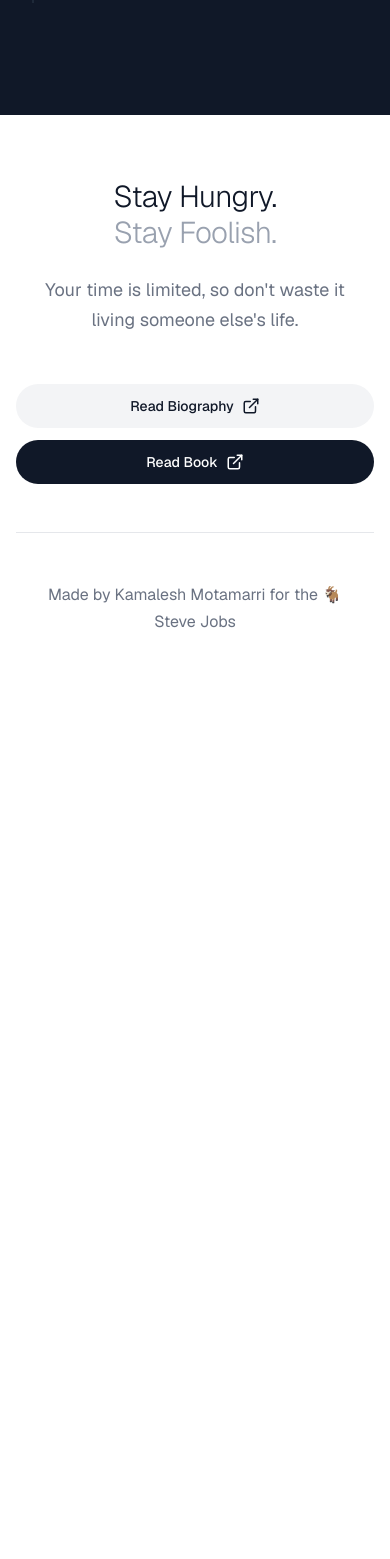
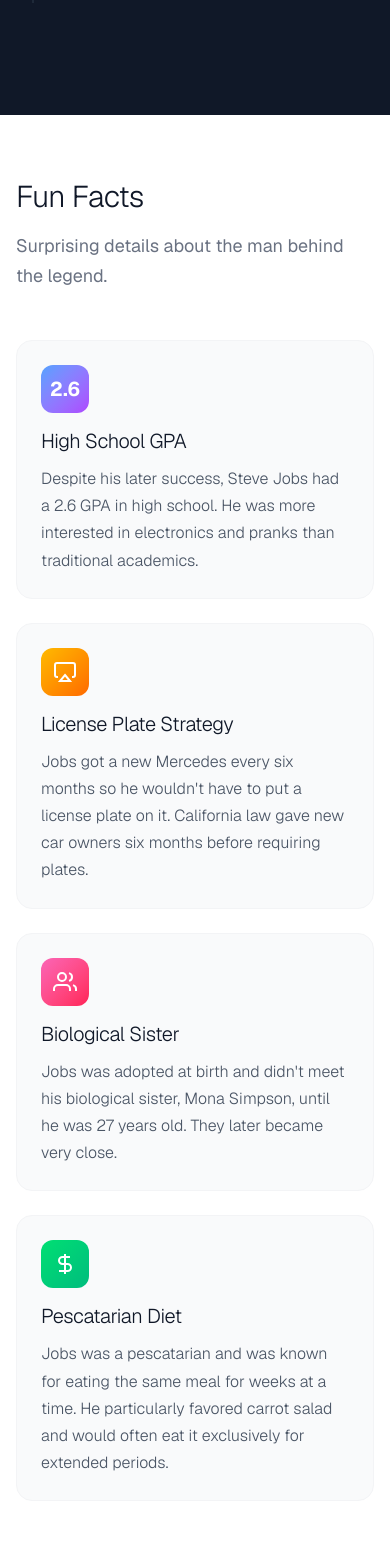
Before and after one commit to kamaleshmotamarri/stevejobsportfolio, a Next.js app: page / in a window 390 px wide. Shown: the part 5249-6808 px from the top of the page. Before the commit the page ends 5948 px from the top, so only its background shows below. Built offline with nearby package versions, Linux system fonts and the light colour scheme.

Commit message:
Add Fun Facts section with navbar integration

```diff
--- a/app/page.tsx
+++ b/app/page.tsx
@@ -24,7 +24,7 @@
   // Active section detection
   useEffect(() => {
     const handleScroll = () => {
-      const sections = ['hero', 'principles', 'products', 'journey', 'contact'];
+      const sections = ['hero', 'principles', 'products', 'journey', 'funfacts', 'contact'];
       const scrollPosition = window.scrollY + 300;
 
       for (const section of sections) {
@@ -217,11 +217,11 @@
 
             {/* Desktop Menu */}
             <div className="hidden md:flex items-center gap-8">
-              {['Principles', 'Products', 'Journey', 'Learn More'].map((item) => (
+              {['Principles', 'Products', 'Journey', 'Fun Facts', 'Learn More'].map((item) => (
                 <button
                   key={item}
-                  onClick={() => scrollToSection(item === 'Learn More' ? 'contact' : item.toLowerCase())}
-                  className={`text-sm font-medium transition-colors hover:text-gray-600 ${activeSection === (item === 'Learn More' ? 'contact' : item.toLowerCase()) ? 'text-gray-900' : 'text-gray-400'
+                  onClick={() => scrollToSection(item === 'Learn More' ? 'contact' : item === 'Fun Facts' ? 'funfacts' : item.toLowerCase())}
+                  className={`text-sm font-medium transition-colors hover:text-gray-600 ${activeSection === (item === 'Learn More' ? 'contact' : item === 'Fun Facts' ? 'funfacts' : item.toLowerCase()) ? 'text-gray-900' : 'text-gray-400'
                     }`}
                 >
                   {item}
@@ -251,10 +251,10 @@
               className="md:hidden overflow-hidden bg-white border-b border-gray-100 relative z-40"
             >
               <div className="px-4 sm:px-6 py-4 space-y-1">
-                {['Principles', 'Products', 'Journey', 'Learn More'].map((item) => (
+                {['Principles', 'Products', 'Journey', 'Fun Facts', 'Learn More'].map((item) => (
                   <button
                     key={item}
-                    onClick={() => scrollToSection(item === 'Learn More' ? 'contact' : item.toLowerCase())}
+                    onClick={() => scrollToSection(item === 'Learn More' ? 'contact' : item === 'Fun Facts' ? 'funfacts' : item.toLowerCase())}
                     className="block w-full text-left py-3 px-2 text-lg font-medium text-gray-600 hover:text-gray-900 hover:bg-gray-50 rounded-lg transition-colors"
                   >
                     {item}
@@ -494,6 +494,107 @@
         </div>
       </section>
 
+      {/* Fun Facts Section */}
+      <section id="funfacts" className="py-16 sm:py-24 md:py-32 bg-white">
+        <div className="max-w-7xl mx-auto px-4 sm:px-6 md:px-12">
+          <motion.div
+            initial={{ opacity: 0, y: 20 }}
+            whileInView={{ opacity: 1, y: 0 }}
+            viewport={{ once: true }}
+            className="mb-12 md:mb-20"
+          >
+            <h2 className="text-3xl sm:text-4xl md:text-5xl font-semibold tracking-tight mb-4 md:mb-6">Fun Facts</h2>
+            <p className="text-lg sm:text-xl text-gray-500 max-w-2xl">
+              Surprising details about the man behind the legend.
+            </p>
+          </motion.div>
+
+          <div className="grid sm:grid-cols-2 gap-6 sm:gap-8 lg:gap-12">
+            <motion.div
+              initial={{ opacity: 0, y: 20 }}
+              whileInView={{ opacity: 1, y: 0 }}
+              viewport={{ once: true }}
+              transition={{ delay: 0.1 }}
+              className="bg-gray-50 p-6 sm:p-8 md:p-12 rounded-2xl sm:rounded-3xl border border-gray-100 hover:shadow-lg transition-shadow duration-300"
+            >
+              <div className="mb-4 md:mb-6">
+                <div className="w-12 h-12 sm:w-16 sm:h-16 rounded-xl sm:rounded-2xl bg-gradient-to-br from-blue-400 to-purple-500 flex items-center justify-center text-white text-xl sm:text-2xl font-bold">
+                  2.6
+                </div>
+              </div>
+              <h3 className="text-xl sm:text-2xl font-semibold mb-3 md:mb-4 text-gray-900">High School GPA</h3>
+              <p className="text-gray-600 leading-relaxed text-base sm:text-lg font-light">
+                Despite his later success, Steve Jobs had a 2.6 GPA in high school. He was more interested in electronics and pranks than traditional academics.
+              </p>
+            </motion.div>
+
+            <motion.div
+              initial={{ opacity: 0, y: 20 }}
+              whileInView={{ opacity: 1, y: 0 }}
+              viewport={{ once: true }}
+              transition={{ delay: 0.2 }}
+              className="bg-gray-50 p-6 sm:p-8 md:p-12 rounded-2xl sm:rounded-3xl border border-gray-100 hover:shadow-lg transition-shadow duration-300"
+            >
+              <div className="mb-4 md:mb-6">
+                <div className="w-12 h-12 sm:w-16 sm:h-16 rounded-xl sm:rounded-2xl bg-gradient-to-br from-amber-400 to-orange-500 flex items-center justify-center text-white">
+                  <svg className="w-6 h-6 sm:w-8 sm:h-8" viewBox="0 0 24 24" fill="none" stroke="currentColor" strokeWidth="2">
+                    <path d="M5 17H4a2 2 0 0 1-2-2V5a2 2 0 0 1 2-2h16a2 2 0 0 1 2 2v10a2 2 0 0 1-2 2h-1" />
+                    <polygon points="12 15 17 21 7 21 12 15" />
+                  </svg>
+                </div>
+              </div>
+              <h3 className="text-xl sm:text-2xl font-semibold mb-3 md:mb-4 text-gray-900">License Plate Strategy</h3>
+              <p className="text-gray-600 leading-relaxed text-base sm:text-lg font-light">
+                Jobs got a new Mercedes every six months so he wouldn&apos;t have to put a license plate on it. California law gave new car owners six months before requiring plates.
+              </p>
+            </motion.div>
+
+            <motion.div
+              initial={{ opacity: 0, y: 20 }}
+              whileInView={{ opacity: 1, y: 0 }}
+              viewport={{ once: true }}
+              transition={{ delay: 0.3 }}
+              className="bg-gray-50 p-6 sm:p-8 md:p-12 rounded-2xl sm:rounded-3xl border border-gray-100 hover:shadow-lg transition-shadow duration-300"
+            >
+              <div className="mb-4 md:mb-6">
+                <div className="w-12 h-12 sm:w-16 sm:h-16 rounded-xl sm:rounded-2xl bg-gradient-to-br from-pink-400 to-rose-500 flex items-center justify-center text-white">
+                  <svg className="w-6 h-6 sm:w-8 sm:h-8" viewBox="0 0 24 24" fill="none" stroke="currentColor" strokeWidth="2">
+                    <path d="M17 21v-2a4 4 0 0 0-4-4H5a4 4 0 0 0-4 4v2" />
+                    <circle cx="9" cy="7" r="4" />
+                    <path d="M23 21v-2a4 4 0 0 0-3-3.87" />
+                    <path d="M16 3.13a4 4 0 0 1 0 7.75" />
+                  </svg>
+                </div>
+              </div>
+              <h3 className="text-xl sm:text-2xl font-semibold mb-3 md:mb-4 text-gray-900">Biological Sister</h3>
+              <p className="text-gray-600 leading-relaxed text-base sm:text-lg font-light">
+                Jobs was adopted at birth and didn&apos;t meet his biological sister, Mona Simpson, until he was 27 years old. They later became very close.
+              </p>
+            </motion.div>
+
+            <motion.div
+              initial={{ opacity: 0, y: 20 }}
+              whileInView={{ opacity: 1, y: 0 }}
+              viewport={{ once: true }}
+              transition={{ delay: 0.4 }}
+              className="bg-gray-50 p-6 sm:p-8 md:p-12 rounded-2xl sm:rounded-3xl border border-gray-100 hover:shadow-lg transition-shadow duration-300"
+            >
+              <div className="mb-4 md:mb-6">
+                <div className="w-12 h-12 sm:w-16 sm:h-16 rounded-xl sm:rounded-2xl bg-gradient-to-br from-green-400 to-emerald-500 flex items-center justify-center text-white">
+                  <svg className="w-6 h-6 sm:w-8 sm:h-8" viewBox="0 0 24 24" fill="none" stroke="currentColor" strokeWidth="2">
+                    <path d="M12 2v20M17 5H9.5a3.5 3.5 0 0 0 0 7h5a3.5 3.5 0 0 1 0 7H6" />
+                  </svg>
+                </div>
+              </div>
+              <h3 className="text-xl sm:text-2xl font-semibold mb-3 md:mb-4 text-gray-900">Pescatarian Diet</h3>
+              <p className="text-gray-600 leading-relaxed text-base sm:text-lg font-light">
+                Jobs was a pescatarian and was known for eating the same meal for weeks at a time. He particularly favored carrot salad and would often eat it exclusively for extended periods.
+              </p>
+            </motion.div>
+          </div>
+        </div>
+      </section>
+
       {/* Contact / Footer */}
       <section id="contact" className="py-16 sm:py-24 md:py-32 bg-white text-center">
         <div className="max-w-4xl mx-auto px-4 sm:px-6">
```
